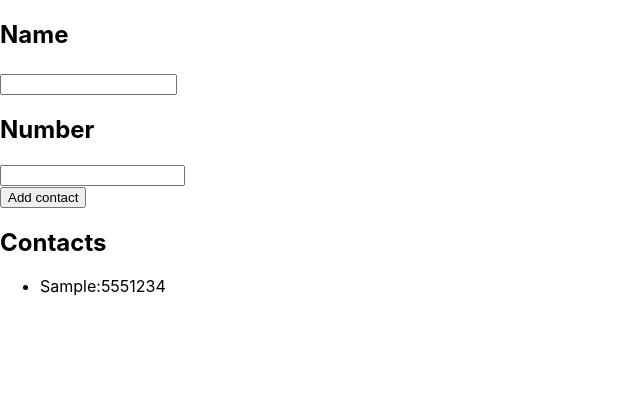
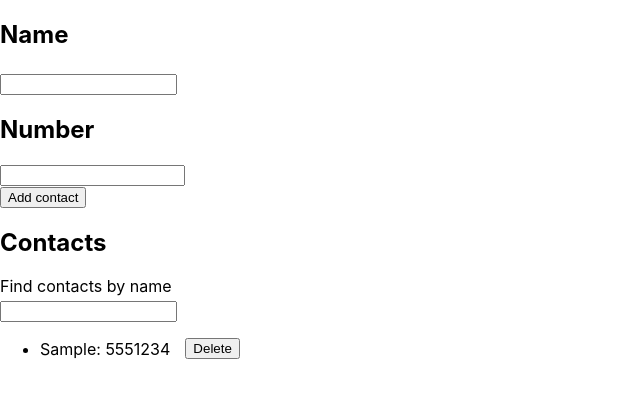
Before and after one commit to CoderNazar/goit-react-hw-02-phonebook, a React (Create React App) app: page / in a window 1280 px wide. Both pictures are taken after typing "Sample", "5551234" into the empty fields and a click on the button "Add contact". Shown: the top 398 px of the page, without its empty margins (0-640 px from the left). Built offline with nearby package versions, Linux system fonts and the light colour scheme.

Commit message:
chore: moved list in separate files

```diff
--- /dev/null
+++ b/src/components/common/ContactList/index.jsx
@@ -0,0 +1,40 @@
+import React, { Component } from 'react';
+import PropTypes from 'prop-types';
+import { Item } from 'components/ui';
+import styles from './index.module.css';
+
+class ContactList extends Component {
+  static defaultProps = {
+    contacts: [],
+    deleteContact: () => {},
+  };
+  static propTypes = {
+    contacts: PropTypes.arrayOf(
+      PropTypes.shape({
+        name: PropTypes.string,
+        number: PropTypes.string,
+        id: PropTypes.string,
+      })
+    ),
+    deleteContact: PropTypes.func,
+  };
+  render() {
+    const { contacts, deleteContact } = this.props;
+    return (
+      <ul>
+        {contacts.map(({ name, number, id }) => {
+          return (
+            <div key={id} className={styles.wrapperItem}>
+              <Item>
+                {name}: {number}
+              </Item>
+              <button onClick={() => deleteContact(id)}>Delete</button>
+            </div>
+          );
+        })}
+      </ul>
+    );
+  }
+}
+
+export { ContactList };
--- /dev/null
+++ b/src/components/common/ContactList/index.module.css
@@ -0,0 +1,5 @@
+.wrapperItem {
+  display: flex;
+  align-items: center;
+  gap: 15px;
+}
--- a/src/components/common/Contacts/index.jsx
+++ b/src/components/common/Contacts/index.jsx
@@ -1,20 +1,32 @@
 import React, { Component } from 'react';
 import PropTypes from 'prop-types';
-import { Item } from 'components/ui';
+import { InputName } from 'components/ui';
 import { Section } from 'components/hoc';
+import { ContactList } from '../ContactList';
 
 class Contacts extends Component {
-  static defaultProps = {};
-  static propTypes = {};
+  static defaultProps = {
+    contacts: [],
+    filterContacts: () => {},
+    deleteContact: () => {},
+  };
+  static propTypes = {
+    contacts: PropTypes.arrayOf(
+      PropTypes.shape({
+        name: PropTypes.string,
+        number: PropTypes.string,
+        id: PropTypes.string,
+      })
+    ),
+    filterContacts: PropTypes.func,
+    deleteContact: PropTypes.func,
+  };
   render() {
-    const { contacts } = this.props;
+    const { contacts, filterContacts, deleteContact } = this.props;
     return (
       <Section title={'Contacts'}>
-        <ul>
-          {contacts.map(({ name, number, id }) => {
-            return <Item key={id}>{name}:{number}</Item>;
-          })}
-        </ul>
+        <InputName onChange={filterContacts} label={'Find contacts by name'} />
+        <ContactList contacts={contacts} deleteContact={deleteContact} />
       </Section>
     );
   }
--- a/src/components/common/index.jsx
+++ b/src/components/common/index.jsx
@@ -1,2 +1,3 @@
 export { AddContacts } from './AddContacts';
 export { Contacts } from './Contacts';
+export { ContactList } from './ContactList';
```
